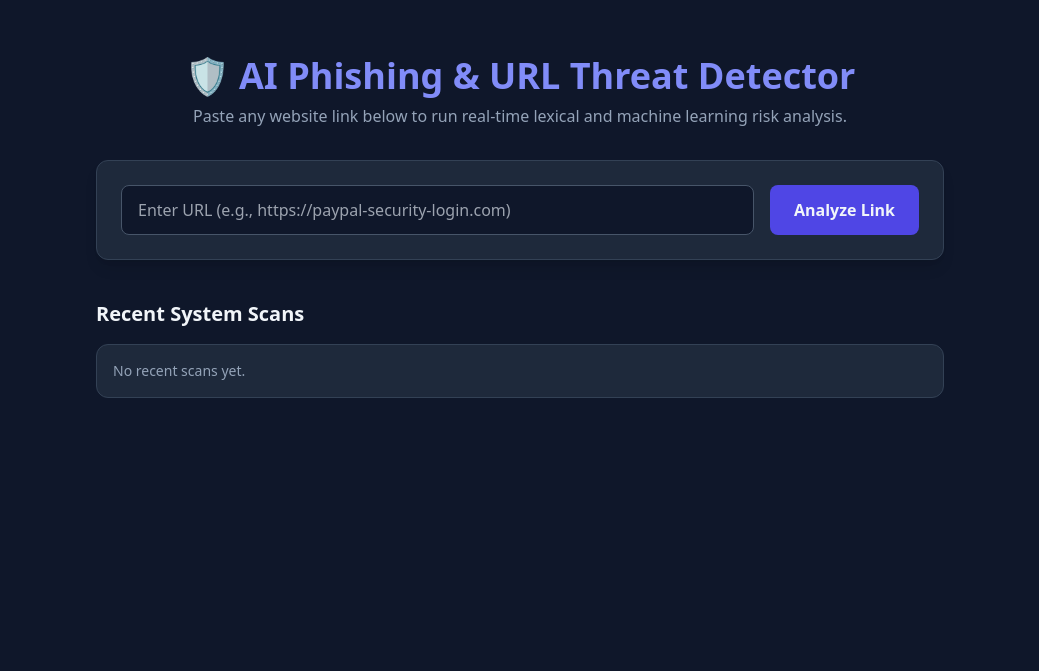
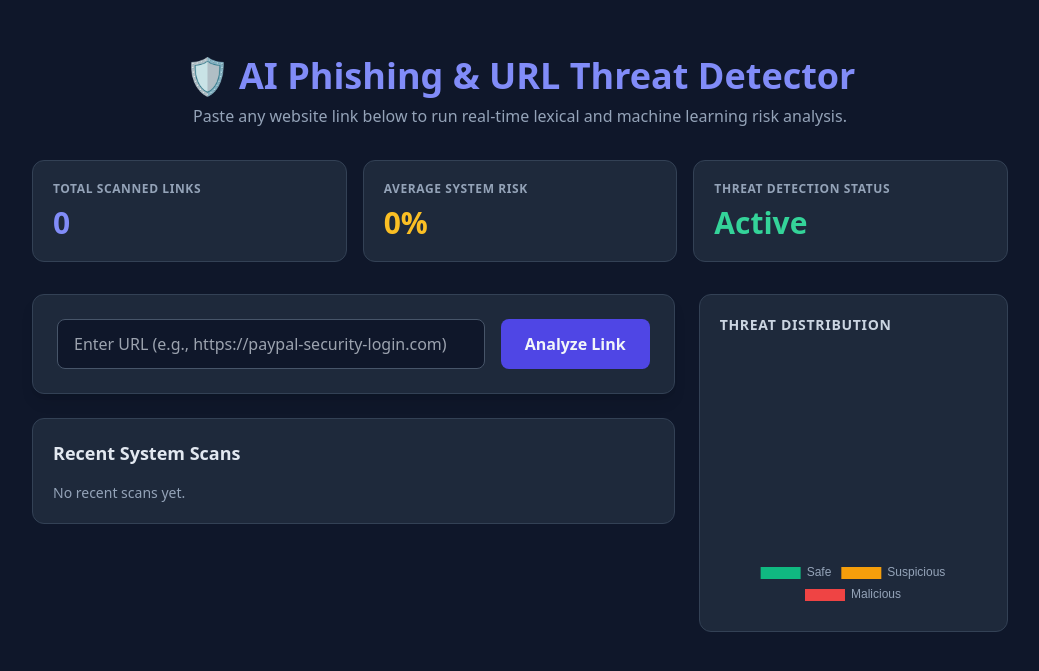
Before and after one commit to mArioNasu/ai-phishing-detector, a PHP site: page /predict/ in a window 1280 px wide. Shown: the top 671 px of the page, without its empty margins (120-1159 px from the left). Run offline with PHP 8.4, Linux system fonts and the light colour scheme; data that the repository does not hold is empty; some libraries are stand-ins or nearby versions.

Commit message:
Added Chart.js analytics doughnut chart and real-time database summary metrics

```diff
--- /dev/null
+++ b/api_analytics.php
@@ -0,0 +1,22 @@
+<?php
+// api_analytics.php
+header('Content-Type: application/json');
+require_once 'db.php';
+
+// Fetch breakdown by status
+$status_counts = ['Safe' => 0, 'Suspicious' => 0, 'Malicious' => 0];
+$result = $conn->query("SELECT status, COUNT(*) as count FROM scan_logs GROUP BY status");
+
+while ($row = $result->fetch_assoc()) {
+    $status_counts[$row['status']] = (int)$row['count'];
+}
+
+// Fetch total count and average risk score
+$summary = $conn->query("SELECT COUNT(*) as total, AVG(risk_score) as avg_risk FROM scan_logs")->fetch_assoc();
+
+echo json_encode([
+    'total_scans' => (int)($summary['total'] ?? 0),
+    'avg_risk' => round((float)($summary['avg_risk'] ?? 0), 2),
+    'status_counts' => $status_counts
+]);
+?>
--- a/index.php
+++ b/index.php
@@ -5,39 +5,154 @@
     <meta name="viewport" content="width=device-width, initial-scale=1.0">
     <title>AI Phishing & Threat Detector</title>
     <script src="https://cdn.tailwindcss.com"></script>
+    <!-- Chart.js CDN -->
+    <script src="https://cdn.jsdelivr.net/npm/chart.js"></script>
 </head>
 <body class="bg-slate-900 text-slate-100 min-h-screen">
-    <div class="max-w-4xl mx-auto p-6">
+    <div class="max-w-5xl mx-auto p-6">
+
         <!-- Header -->
         <header class="text-center my-8">
             <h1 class="text-4xl font-extrabold text-indigo-400">🛡️ AI Phishing & URL Threat Detector</h1>
             <p class="text-slate-400 mt-2">Paste any website link below to run real-time lexical and machine learning risk analysis.</p>
         </header>
 
-        <!-- Scanner Card -->
+        <!-- Analytics Overview Cards -->
+        <div class="grid grid-cols-1 md:grid-cols-3 gap-4 mb-8">
+            <div class="bg-slate-800 p-5 rounded-xl border border-slate-700 flex flex-col justify-between">
+                <span class="text-slate-400 text-xs font-bold uppercase tracking-wider">Total Scanned Links</span>
+                <p id="totalScansStat" class="text-3xl font-extrabold text-indigo-400 mt-2">0</p>
+            </div>
+            <div class="bg-slate-800 p-5 rounded-xl border border-slate-700 flex flex-col justify-between">
+                <span class="text-slate-400 text-xs font-bold uppercase tracking-wider">Average System Risk</span>
+                <p id="avgRiskStat" class="text-3xl font-extrabold text-amber-400 mt-2">0%</p>
+            </div>
+            <div class="bg-slate-800 p-5 rounded-xl border border-slate-700 flex flex-col justify-between">
+                <span class="text-slate-400 text-xs font-bold uppercase tracking-wider">Threat Detection Status</span>
+                <p id="systemStatusStat" class="text-3xl font-extrabold text-emerald-400 mt-2">Active</p>
+            </div>
+        </div>
+
+        <!-- Main Workspace Grid (Scanner + Chart) -->
+        <div class="grid grid-cols-1 lg:grid-cols-3 gap-6">
+
+            <!-- Left Column: Scanner & Results (Spans 2 cols) -->
+            <div class="lg:col-span-2 space-y-6">
+                <!-- Scanner Input Card -->
                 <div class="bg-slate-800 p-6 rounded-xl shadow-lg border border-slate-700">
                     <form id="scanForm" class="flex flex-col md:flex-row gap-4">
                         <input type="url" id="urlInput" placeholder="Enter URL (e.g., https://paypal-security-login.com)" required
                                class="flex-1 bg-slate-900 border border-slate-600 rounded-lg px-4 py-3 text-slate-100 focus:outline-none focus:border-indigo-500">
-                <button type="submit" id="scanBtn" class="bg-indigo-600 hover:bg-indigo-500 font-bold px-6 py-3 rounded-lg transition-colors">
+                        <button type="submit" id="scanBtn" class="bg-indigo-600 hover:bg-indigo-500 font-bold px-6 py-3 rounded-lg transition-colors whitespace-nowrap">
                             Analyze Link
                         </button>
                     </form>
                 </div>
 
-        <!-- Result Card (Hidden by Default) -->
-        <div id="resultCard" class="hidden mt-6 p-6 rounded-xl border"></div>
+                <!-- Live Result Box -->
+                <div id="resultCard" class="hidden p-6 rounded-xl border"></div>
 
-        <!-- Recent Scans Section -->
-        <div class="mt-10">
-            <h2 class="text-xl font-bold mb-4">Recent System Scans</h2>
-            <div id="recentScans" class="bg-slate-800 rounded-xl p-4 border border-slate-700">
+                <!-- Recent Scans History -->
+                <div class="bg-slate-800 rounded-xl p-5 border border-slate-700">
+                    <h2 class="text-lg font-bold mb-4 text-slate-200">Recent System Scans</h2>
+                    <div id="recentScans">
                         <p class="text-slate-400 text-sm">No recent scans yet.</p>
                     </div>
                 </div>
             </div>
 
+            <!-- Right Column: Chart.js Visualizer (Spans 1 col) -->
+            <div class="bg-slate-800 p-5 rounded-xl border border-slate-700 flex flex-col items-center justify-center">
+                <h3 class="text-sm font-bold text-slate-300 uppercase tracking-wider mb-4 w-full text-left">Threat Distribution</h3>
+                <div class="w-full max-w-[260px]">
+                    <canvas id="threatChart"></canvas>
+                </div>
+            </div>
+
+        </div>
+    </div>
+
     <script>
+        let threatChart = null;
+
+        // Initialize and Update Chart.js + Analytics Metrics
+        async function loadAnalytics() {
+            try {
+                const res = await fetch('api_analytics.php');
+                const data = await res.json();
+
+                document.getElementById('totalScansStat').innerText = data.total_scans;
+                document.getElementById('avgRiskStat').innerText = `${data.avg_risk}%`;
+
+                const ctx = document.getElementById('threatChart').getContext('2d');
+                const chartData = [
+                    data.status_counts.Safe || 0,
+                    data.status_counts.Suspicious || 0,
+                    data.status_counts.Malicious || 0
+                ];
+
+                if (threatChart) {
+                    threatChart.data.datasets[0].data = chartData;
+                    threatChart.update();
+                } else {
+                    threatChart = new Chart(ctx, {
+                        type: 'doughnut',
+                        data: {
+                            labels: ['Safe', 'Suspicious', 'Malicious'],
+                            datasets: [{
+                                data: chartData,
+                                backgroundColor: ['#10b981', '#f59e0b', '#ef4444'],
+                                borderWidth: 0
+                            }]
+                        },
+                        options: {
+                            responsive: true,
+                            plugins: {
+                                legend: {
+                                    position: 'bottom',
+                                    labels: { color: '#94a3b8', font: { family: 'sans-serif', size: 12 } }
+                                }
+                            }
+                        }
+                    });
+                }
+            } catch (err) {
+                console.error('Failed to load analytics:', err);
+            }
+        }
+
+        // Fetch and Render Recent Scans History
+        async function loadRecentScans() {
+            try {
+                const res = await fetch('api_get_scans.php');
+                const scans = await res.json();
+                const recentDiv = document.getElementById('recentScans');
+
+                if (scans.length === 0) {
+                    recentDiv.innerHTML = '<p class="text-slate-400 text-sm">No recent scans yet.</p>';
+                    return;
+                }
+
+                recentDiv.innerHTML = scans.map(s => `
+                    <div class="flex items-center justify-between border-b border-slate-700/60 py-3 last:border-b-0">
+                        <div class="overflow-hidden pr-4">
+                            <p class="text-sm font-semibold truncate text-slate-200">${s.url_scanned}</p>
+                            <p class="text-xs text-slate-400">${s.scanned_at}</p>
+                        </div>
+                        <div class="flex items-center gap-3">
+                            <span class="text-xs font-bold px-2.5 py-1 rounded-full ${s.status === 'Safe' ? 'bg-emerald-600/30 text-emerald-400 border border-emerald-500/40' : (s.status === 'Suspicious' ? 'bg-amber-600/30 text-amber-400 border border-amber-500/40' : 'bg-red-600/30 text-red-400 border border-red-500/40')}">
+                                ${s.status}
+                            </span>
+                            <span class="text-sm font-extrabold text-slate-300 w-12 text-right">${Math.round(s.risk_score)}%</span>
+                        </div>
+                    </div>
+                `).join('');
+            } catch (err) {
+                console.error('Failed to load scan history:', err);
+            }
+        }
+
+        // Form Submit Handler
         document.getElementById('scanForm').addEventListener('submit', async (e) => {
             e.preventDefault();
             const urlInput = document.getElementById('urlInput').value;
@@ -56,11 +171,12 @@
 
                 const data = await response.json();
 
-                // Display Results
-                resultCard.classList.remove('hidden', 'bg-red-950/40', 'border-red-500', 'bg-emerald-950/40', 'border-emerald-500');
+                resultCard.classList.remove('hidden', 'bg-red-950/40', 'border-red-500', 'bg-amber-950/40', 'border-amber-500', 'bg-emerald-950/40', 'border-emerald-500');
 
-                if (data.status === 'Malicious' || data.status === 'Suspicious') {
+                if (data.status === 'Malicious') {
                     resultCard.classList.add('bg-red-950/40', 'border-red-500');
+                } else if (data.status === 'Suspicious') {
+                    resultCard.classList.add('bg-amber-950/40', 'border-amber-500');
                 } else {
                     resultCard.classList.add('bg-emerald-950/40', 'border-emerald-500');
                 }
@@ -68,64 +184,39 @@
                 resultCard.innerHTML = `
                     <div class="flex items-center justify-between">
                         <div>
-                            <span class="text-xs uppercase font-bold tracking-wider px-3 py-1 rounded-full ${data.status === 'Safe' ? 'bg-emerald-600' : 'bg-red-600'} text-white">
+                            <span class="text-xs uppercase font-bold tracking-wider px-3 py-1 rounded-full ${data.status === 'Safe' ? 'bg-emerald-600' : (data.status === 'Suspicious' ? 'bg-amber-600' : 'bg-red-600')} text-white">
                                 ${data.status}
                             </span>
-                            <h3 class="text-lg font-bold mt-2 break-all">${data.url}</h3>
+                            <h3 class="text-lg font-bold mt-2 break-all text-slate-100">${data.url}</h3>
                         </div>
                         <div class="text-right">
-                            <span class="text-3xl font-extrabold ${data.status === 'Safe' ? 'text-emerald-400' : 'text-red-400'}">${data.risk_score}%</span>
+                            <span class="text-3xl font-extrabold ${data.status === 'Safe' ? 'text-emerald-400' : (data.status === 'Suspicious' ? 'text-amber-400' : 'text-red-400')}">${data.risk_score}%</span>
                             <p class="text-xs text-slate-400">Risk Score</p>
                         </div>
                     </div>
                     <div class="mt-4 pt-4 border-t border-slate-700/60">
-                        <p class="text-sm font-semibold text-slate-300">Detected Signals:</p>
+                        <p class="text-sm font-semibold text-slate-300">Extracted Machine Learning Signals:</p>
                         <ul class="list-disc list-inside text-sm text-slate-400 mt-1">
                             ${data.threats.map(t => `<li>${t}</li>`).join('')}
                         </ul>
                     </div>
                 `;
+
+                // Reload History & Analytics Chart automatically
+                loadRecentScans();
+                loadAnalytics();
+
             } catch (err) {
-                alert('Analysis failed. Check backend script.');
+                alert('Analysis failed. Check Python service.');
             } finally {
                 scanBtn.innerText = 'Analyze Link';
                 scanBtn.disabled = false;
             }
+        });
 
-            // Function to fetch and render recent scans from MySQL
-async function loadRecentScans() {
-    try {
-        const res = await fetch('api_get_scans.php');
-        const scans = await res.json();
-        const recentDiv = document.getElementById('recentScans');
-
-        if (scans.length === 0) {
-            recentDiv.innerHTML = '<p class="text-slate-400 text-sm">No recent scans yet.</p>';
-            return;
-        }
-
-        recentDiv.innerHTML = scans.map(s => `
-            <div class="flex items-center justify-between border-b border-slate-700/60 py-3 last:border-b-0">
-                <div class="overflow-hidden pr-4">
-                    <p class="text-sm font-semibold truncate text-slate-200">${s.url_scanned}</p>
-                    <p class="text-xs text-slate-400">${s.scanned_at}</p>
-                </div>
-                <div class="flex items-center gap-3">
-                    <span class="text-xs font-bold px-2.5 py-1 rounded-full ${s.status === 'Safe' ? 'bg-emerald-600/30 text-emerald-400 border border-emerald-500/40' : 'bg-red-600/30 text-red-400 border border-red-500/40'}">
-                        ${s.status}
-                    </span>
-                    <span class="text-sm font-extrabold text-slate-300 w-12 text-right">${Math.round(s.risk_score)}%</span>
-                </div>
-            </div>
-        `).join('');
-    } catch (err) {
-        console.error('Failed to load scan history:', err);
-    }
-}
-
-// Load scans on initial page load
+        // Load data on page launch
         loadRecentScans();
-        });
+        loadAnalytics();
     </script>
 </body>
 </html>
```
Lines whose indentation alone changed are shown as unchanged.
